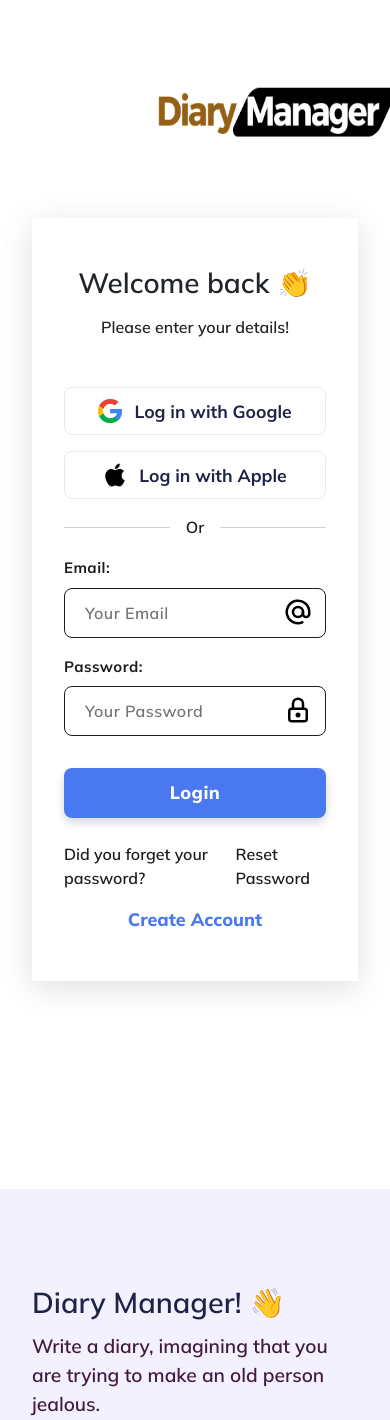
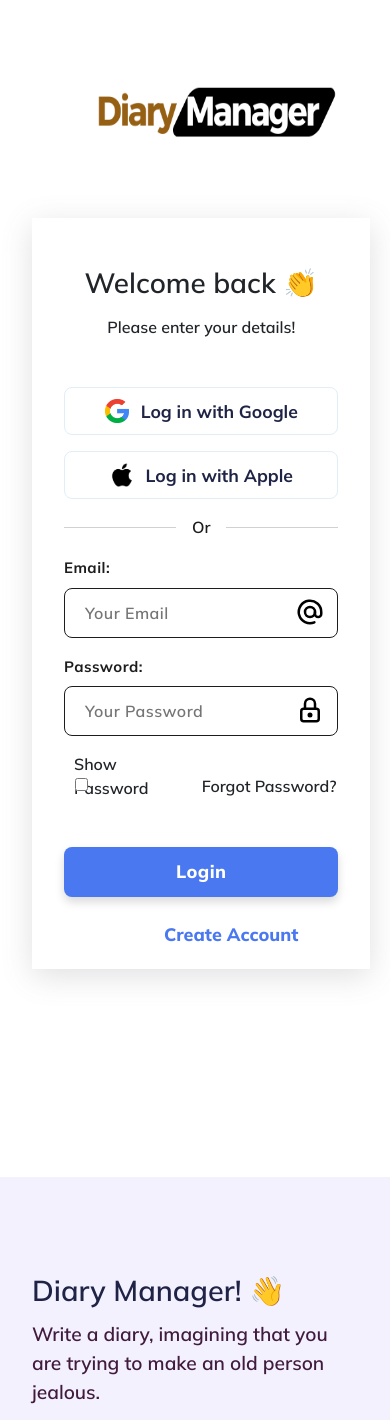
Before and after one commit to Vijayarajvijay/Diary-Manager-FrontEnd, a React (Vite) app: page /login in a window 390 px wide. Shown: the top 1420 px of the page. Built offline with nearby package versions, Linux system fonts and the light colour scheme; grey boxes are pictures that could not be loaded.

Commit message:
created  successfully

```diff
--- a/src/App.css
+++ b/src/App.css
@@ -289,13 +289,70 @@ body {
         padding: 48px 48px 48px 32px;
     }
     .logo{
-margin: 50px 0px 0px 130px !important;
+margin: 50px 0px 0px 70px !important;
 
 
     }
     .login-welcome-row{
       text-align: center;
     }
+    .my-form__row span{
+      display: none;
+    }
+    .my-form__signup{
+    position: absolute;
+    padding-left: 120px;
+
+
+    }
+   #create-ac{
+    padding: 0px 0px 0px 0px;
+    margin-left: 0px;
+   }
+
+   #log-det{
+     margin-left: 100px;
+   }
+   #forget-full{
+height: 600px;
+margin-top: 100px;
+   }
+   #forget-log{
+   margin-left:-45px;
+   }
+#reset-full{
+margin-top: 100px;
+}
+
+   #rest-log{
+    position:static;
+    padding-left: 20px;
+    margin-left: -40px;
+
+   }
+   #log-pass{
+    flex-direction: column;
+   }
+   #log-forget{
+    position:absolute;
+    bottom: 123px;
+    right: 2px;
+   }
+   #cheak{
+  position:absolute;
+  left: 10px;
+  bottom: 130px;
+  ;
+   }
+   .log-sp{
+    padding-right: 190px;
+
+   }
+   #log-btn{
+    margin-top: 12px;
+
+   }
+
 }
 
 /* -------------Login and Signup Css ends here---------------- */
@@ -382,7 +439,7 @@ text-transform: uppercase;
 
 
 
-@media (max-width:600px){
+@media (max-width:600px) {
     .wrapper {
 width: 100%;
 }
@@ -392,7 +449,17 @@ width: 50%;
 text-align: center;
 margin: auto;
 }
+header{
+  background-size: cover;
+  height: 1200px;
+  background-repeat: no-repeat;
+}
 
+ .logo-img {
+  width: 400px !important;
+  height: 150px !important;
+  margin-left: -65px;
+}
 .nav-area {
 float: none;
 margin-top: 0;
@@ -407,10 +474,14 @@ text-align: center;
     .welcome-text {
 width: 100%;
 height: auto;
-margin: 30% 0;
+margin: 460px 0px 0px 0px;
 }
 .welcome-text h1 {
 font-size: 30px;
+}
+.glowing-txt{
+  margin:0px 0px 3px 12px ;
+
 }
 }
 
@@ -629,3 +700,37 @@ font-size: 30px;
     font-size: 1em;
   }
 }
+
+/* -----------------spinner ---------------- */
+
+/* styles.css */
+.loading-screen {
+  position: fixed;
+  top: 0;
+  left: 0;
+  width: 100%;
+  height: 100%;
+  backdrop-filter: blur(3px);
+  display: flex;
+  justify-content: center;
+  align-items: center;
+  z-index: 9999;
+}
+
+.loading-spinner {
+  border: 4px solid #ebe8e8;
+  border-top: 4px solid rgb(81, 81, 87);
+  border-radius: 50%;
+  width: 30px;
+  height: 30px;
+  animation: spin 0.7s linear infinite;
+}
+
+@keyframes spin {
+  0% {
+    transform: rotate(0deg);
+  }
+  100% {
+    transform: rotate(360deg);
+  }
+}
--- /dev/null
+++ b/src/commen/ApiService.jsx
@@ -0,0 +1,10 @@
+import axios from "axios";
+
+const ApiService = axios.create({
+    baseURL:`${import.meta.env.VITE_API_URL}`,
+    headers:{
+        "Content-Type":"application/json"
+    }
+})
+
+export default ApiService
--- a/src/components/Home.jsx
+++ b/src/components/Home.jsx
@@ -10,9 +10,9 @@ function Home () {
 
 <>
 <header>
-    <div className="wrapper">
+    <div className="wrapper" id='home'>
         <div className="logo">
-            <img src={logo} alt="" style={{width:"220px",height:"100px"}} />
+            <img className='logo-img' src={logo} alt="" style={{width:"220px",height:"100px"}} />
         </div>
 <ul className="nav-area">
 <li><a href="#">Home</a></li>
--- a/src/components/Login.jsx
+++ b/src/components/Login.jsx
@@ -1,23 +1,69 @@
-import React from 'react'
-import appleimag from '../assets/apple.png'
-import emailimg from '../assets/email.svg'
-import googleimg from '../assets/google.png'
-import passwordimg from '../assets/password.svg'
-import mainimg from '../assets/main.png'
-import logo from '../assets/logomain 1.png'
-import { useNavigate } from 'react-router-dom'
-
+import React, { useState } from 'react';
+import appleimag from '../assets/apple.png';
+import emailimg from '../assets/email.svg';
+import googleimg from '../assets/google.png';
+import passwordimg from '../assets/password.svg';
+import mainimg from '../assets/main.png';
+import logo from '../assets/logomain 1.png';
+import { useNavigate } from 'react-router-dom';
+import AxiosService from '../utils/ApiService';
+import { toast } from 'react-toastify';
 
 function Login() {
-let navigate=useNavigate()
+  let navigate = useNavigate();
 
+  const [showPassword, setShowPassword] = useState(false);
+  const [loading, setLoading] = useState(false);
+  const togglePasswordVisibility = () => {
+    setShowPassword(!showPassword);
+  };
+
+  const [email, setEmail] = useState('');
+  const [password, setPassword] = useState('');
+
+  const existUser = async (e) => {
+    e.preventDefault();
+    setLoading(true);
+    try {
+      let res = await AxiosService.post('/user/login', {
+        email,
+        password,
+      });
+
+      console.log('Response:', res);
+      if (res.status ==201) {
+        toast.success('Login Successfully');
+        sessionStorage.setItem('userName', res.data.userName);
+        sessionStorage.setItem('email', res.data.email);
+        navigate('/dashboard');
+
+      }
+
+    }
+    catch (error) {
+      console.log('Error',error);
+    toast.error("Invalid Email or Password  ")
+    } finally {
+      setLoading(false);
+    }
+  };
 
   return (
     <>
-      <div className="login-wrapper" >
+      {loading && (
+        <div className="loading-screen">
+          <div className="loading-spinner"></div>
+        </div>
+      )}
+      <div className="login-wrapper">
         <div className="login-side">
           <a href="#" title="Logo">
-                    <img className="logo" src={logo} alt="Logo" style={{width:"250px", height:"80px", marginLeft:"-100px"}}/>
+            <img
+              className="logo"
+              src={logo}
+              alt="Logo"
+              style={{ width: '250px', height: '80px', marginLeft: '-100px' }}
+            />
           </a>
           <div className="my-form__wrapper">
             <div className="login-welcome-row">
@@ -26,18 +72,12 @@ let navigate=useNavigate()
             </div>
             <form className="my-form">
               <div className="socials-row">
-                            <a
-                                href="#"
-                                title="Use Google"
-                            >
-                                <img src={googleimg} alt="Google"/>
+                <a href="#" title="Use Google">
+                  <img src={googleimg} alt="Google" />
                   Log in with Google
                 </a>
-                            <a
-                                href="#"
-                                title="Use Apple"
-                            >
-                                <img src={appleimag} alt="Apple"/>
+                <a href="#" title="Use Apple">
+                  <img src={appleimag} alt="Apple" />
                   Log in with Apple
                 </a>
               </div>
@@ -47,51 +87,54 @@ let navigate=useNavigate()
                 <div className="divider-line"></div>
               </div>
               <div className="text-field">
-                            <label for="email">Email:</label>
+                <label htmlFor="email">Email:</label>
                 <input
                   type="email"
                   id="email"
                   name="email"
                   placeholder="Your Email"
+                  onChange={(e) => setEmail(e.target.value)}
                   required
                 />
-                            <img
-                                alt="Email Icon"
-                                title="Email Icon"
-                                src={emailimg}
-                            />
+                <img alt="Email Icon" title="Email Icon" src={emailimg} />
               </div>
 
-
-
               <div className="text-field">
-                            <label for="password">Password:</label>
+                <label htmlFor="password">Password:</label>
                 <input
                   id="password"
-                                type="password"
+                  type={showPassword ? 'text' : 'password'}
                   name="password"
+                  onChange={(e) => setPassword(e.target.value)}
                   placeholder="Your Password"
-                                title="Minimum 6 characters at
-                                    least 1 Alphabet and 1 Number"
+                  value={password}
+                  title="Minimum 6 characters at least 1 Alphabet and 1 Number"
                   pattern="^(?=.*[A-Za-z])(?=.*\d)[A-Za-z\d]{6,}$"
                   required
                 />
-                            <img
-                                alt="Password Icon"
-                                title="Password Icon"
-                                src={passwordimg}
+                <img alt="Password Icon" title="Password Icon" src={passwordimg} />
+              </div>
+
+              <div id='log-pass' style={{ display: 'flex', alignItems: 'center', gap:"5px", marginLeft: '10px', marginBottom: '-10px' }}>
+                <input id='cheak'
+                  style={{ width: '15px', margin: '-2px 0px 0px 0px' }}
+                  type="checkbox"
+                  checked={showPassword}
+                  onChange={togglePasswordVisibility}
                 />
+                <span className='log-sp' id="show-password-text">
+                  Show Password
+                </span>
+                &nbsp; &nbsp; &nbsp; &nbsp;  &nbsp;  &nbsp;  &nbsp;  &nbsp; &nbsp; &nbsp; &nbsp; &nbsp;
+                <span id="log-forget" style={{ cursor: 'pointer' }} onClick={() => navigate('/forgetpassword')}>
+                  Forgot Password?
+                </span>
               </div>
-                        <input type="submit" className="my-form__button" value="Login"/>
-                        <div className="my-form__actions">
-                            <div className="my-form__row">
-                                <span>Did you forget your password?</span>
-                                <a href="#" title="Reset Password" onClick={()=>navigate('/forgetpassword')}>
-                                    Reset Password
-                                </a>
-                            </div>
-                            <div className="my-form__signup">
-                                <a href="#" title="Create Account" onClick={()=>navigate('/signup')} >
+
+              <input type="submit" id='log-btn' className="my-form__button" onClick={(e)=>existUser(e)} value="Login" />
+              <div className="my-form__actions" id="log-det">
+                <div className="my-form__signup" id="create-ac">
+                  <a href="#"  title="Create Account" onClick={() => navigate('/signup')}>
                     Create Account
                   </a>
                 </div>
@@ -99,21 +142,16 @@ let navigate=useNavigate()
             </form>
           </div>
         </div>
-            <div className="info-side ">
-                <img src={mainimg} alt="Mock" className="mockup" style={{width:'300px'}}/>
+        <div className="info-side">
+          <img src={mainimg} alt="Mock" className="mockup" style={{ width: '300px' }} />
           <div className="welcome-message">
             <h2>Diary Manager! 👋</h2>
-                    <p>
-                    Write a diary, imagining that you are trying to make an old person jealous.
-                    </p>
+            <p>Write a diary, imagining that you are trying to make an old person jealous.</p>
           </div>
         </div>
       </div>
-
     </>
-  )
+  );
 }
 
-
-
-export default Login
+export default Login;
--- a/src/components/Resetpassword.jsx
+++ b/src/components/Resetpassword.jsx
@@ -9,10 +9,10 @@ function Resetpassword() {
 let navigate = useNavigate()
   return (
     <>
-    <div className='container-fluid' >
+    <div className='container-fluid' id='reset-full' >
     <div className="login-side">
 
-                <div className="my-form__wrapper" style={{marginTop:"-120px",paddingBottom:"25px"}}>
+                <div className="my-form__wrapper" id='reset-det' style={{marginTop:"-120px",paddingBottom:"25px"}}>
                     <div className="login-welcome-row" style={{textAlign:"center"}}>
                         <h1> Reset Password </h1>
                         <p>Enter your new password</p>
@@ -61,7 +61,7 @@ let navigate = useNavigate()
                             />
                         </div>
                         <input type="submit" className="my-form__button" value="Update Password"/>
-                        <div className="my-form__signup" >
+                        <div className="my-form__signup" id='rest-log' >
 
                                 <a href="#" title="Login" onClick={()=>navigate('/login')} >
                                     Login
--- a/src/components/Signup.jsx
+++ b/src/components/Signup.jsx
@@ -1,45 +1,79 @@
-import React from 'react'
-import appleimag from '../assets/apple.png'
-import emailimg from '../assets/email.svg'
-import googleimg from '../assets/google.png'
-import passwordimg from '../assets/password.svg'
-import mainimg from '../assets/main.png'
-import logo from '../assets/logomain 1.png'
-import { useNavigate } from 'react-router-dom'
-import userimage from '../assets/user1.png'
-
+import React from 'react';
+import appleimag from '../assets/apple.png';
+import emailimg from '../assets/email.svg';
+import googleimg from '../assets/google.png';
+import passwordimg from '../assets/password.svg';
+import mainimg from '../assets/main.png';
+import logo from '../assets/logomain 1.png';
+import { useNavigate } from 'react-router-dom';
+import userimage from '../assets/user1.png';
+import AxiosService from '../utils/ApiService';
+import { useState } from 'react';
+import { toast } from 'react-toastify';
 
 function Signup() {
-let navigate=useNavigate()
+  const [loading, setLoading] = useState(false);
+  const [showPassword, setShowPassword] = useState(false);
+  const togglePasswordVisibility = () => {
+    setShowPassword(!showPassword);
+  };
+  let navigate = useNavigate();
 
+  let [userName, setUserName] = useState('');
+  let [email, setEmail] = useState('');
+  let [password, setPassword] = useState('');
+
+  const handleSignup = async (e) => {
+    e.preventDefault();
+    setLoading(true);
+    try {
+      let res = await AxiosService.post('/user/signup', {
+        userName,
+        email,
+        password,
+      });
+      if (res.status === 201) {
+        toast.success('User Created Successfully');
+        navigate('/login');
+      }
+    } catch (error) {
+      console.error('Signup failed:', error);
+      toast.error('Fill all the details correctly');
+    } finally {
+      setLoading(false);
+    }
+  };
 
   return (
     <>
+      {loading && (
+        <div className="loading-screen">
+          <div className="loading-spinner"></div>
+        </div>
+      )}
 
       <div className="login-wrapper">
         <div className="login-side">
           <a href="#" title="Logo">
-                    <img className="logo" src={logo} alt="Logo" style={{width:"250px", height:"80px", marginLeft:"-100px"}}/>
+            <img
+              className="logo"
+              src={logo}
+              alt="Logo"
+              style={{ width: '250px', height: '80px', marginLeft: '-100px' }}
+            />
           </a>
           <div className="my-form__wrapper">
             <div className="login-welcome-row ">
               <h1>Create your account👋</h1>
-
             </div>
             <form className="my-form">
               <div className="socials-row">
-                            <a
-                                href="#"
-                                title="Use Google"
-                            >
-                                <img src={googleimg} alt="Google"/>
+                <a href="#" title="Use Google">
+                  <img src={googleimg} alt="Google" />
                   Sign up with Google
                 </a>
-                            <a
-                                href="#"
-                                title="Use Apple"
-                            >
-                                <img src={appleimag} alt="Apple"/>
+                <a href="#" title="Use Apple">
+                  <img src={appleimag} alt="Apple" />
                   Sign up with Apple
                 </a>
               </div>
@@ -49,105 +83,104 @@ let navigate=useNavigate()
                 <div className="divider-line"></div>
               </div>
               <div className="text-field">
-                            <label for="text">User Name:</label>
+                <label htmlFor="text">User Name:</label>
                 <input
                   type="text"
                   id="text"
                   name="text"
                   placeholder="User Name"
+                  onChange={(e) => setUserName(e.target.value)}
                   required
                 />
-                            <img
-                                alt="Email Icon"
-                                title="Email Icon"
-                                src={userimage}
-                            />
+                <img alt="Email Icon" title="Email Icon" src={userimage} />
               </div>
 
               <div className="text-field">
-                            <label for="email">Email:</label>
+                <label htmlFor="email">Email:</label>
                 <input
                   type="email"
                   id="email"
                   name="email"
+                  value={email}
                   placeholder="Your Email"
+                  onChange={(e) => setEmail(e.target.value)}
                   required
                 />
-                            <img
-                                alt="Email Icon"
-                                title="Email Icon"
-                                src={emailimg}
-                            />
+                <img alt="Email Icon" title="Email Icon" src={emailimg} />
               </div>
 
               <div className="text-field">
-                            <label for="password">Password:</label>
+                <label htmlFor="password">Password:</label>
                 <input
                   id="password"
-                                type="password"
+                  type={showPassword ? 'text' : 'password'}
                   name="password"
+                  value={password}
                   placeholder="Your Password"
-                                title="Minimum 6 characters at
-                                    least 1 Alphabet and 1 Number"
+                  title="Minimum 6 characters at least 1 Alphabet and 1 Number"
                   pattern="^(?=.*[A-Za-z])(?=.*\d)[A-Za-z\d]{6,}$"
                   required
+                  onChange={(e) => setPassword(e.target.value)}
                 />
                 <img
                   alt="Password Icon"
                   title="Password Icon"
                   src={passwordimg}
+                  style={{ marginBottom: '60px' }}
                 />
+                <div style={{ display: 'flex' }}>
+                  <input
+                    style={{ width: '15px' }}
+                    type="checkbox"
+                    checked={showPassword}
+                    onChange={togglePasswordVisibility}
+                  />
+                  <span
+                    style={{
+                      paddingTop: '24px',
+                      paddingLeft: '10px',
+                    }}
+                  >
+                    Show Password
+                  </span>
+                </div>
               </div>
 
-                        <div className="text-field">
-                            <label for="password"> Repeat Password:</label>
               <input
-                                id="password"
-                                type="password"
-                                name="password"
-                                placeholder="Your Password"
-                                title="Minimum 6 characters at
-                                    least 1 Alphabet and 1 Number"
-                                pattern="^(?=.*[A-Za-z])(?=.*\d)[A-Za-z\d]{6,}$"
-                                required
+                type="submit"
+                className="my-form__button"
+                onClick={handleSignup}
+                style={{ marginTop: '0px' }}
+                value="Sign up"
               />
-                            <img
-                                alt="Password Icon"
-                                title="Password Icon"
-                                src={passwordimg}
-                            />
-                        </div>
-
-                        <input type="submit" className="my-form__button" value="Sign up"/>
               <div className="my-form__actions">
                 <div className="my-form__row">
                   <span>Already have account ?</span>
                   <div className="my-form__signup">
-                                <a href="#" title="Create Account" onClick={()=>navigate('/login')} style={{marginRight:"165px"}}>
+                    <a
+                      href="#"
+                      title="Create Account"
+                      onClick={() => navigate('/login')}
+                      style={{ marginRight: '165px' }}
+                    >
                       Login
                     </a>
                   </div>
                 </div>
-
               </div>
             </form>
           </div>
         </div>
-            <div className="info-side " style={{marginTop:"264px"}} >
-                <img src={mainimg} alt="Mock" className="mockup" style={{width:'300px',}}/>
+        <div className="info-side " style={{ marginTop: '220px' }}>
+          <img src={mainimg} alt="Mock" className="mockup" style={{ width: '300px' }} />
           <div className="welcome-message">
             <h2>Diary Manager! 👋</h2>
-                    <p>
-                    Each new day is a blank page in the diary of your life.
-                    </p>
+            <p>Each new day is a blank page in the diary of your life.</p>
           </div>
         </div>
       </div>
-
     </>
-  )
+  );
 }
 
-
-
-export default Signup
+export default Signup;
--- a/src/main.jsx
+++ b/src/main.jsx
@@ -3,6 +3,8 @@ import ReactDOM from 'react-dom/client'
 import 'bootstrap/dist/css/bootstrap.min.css';
 import 'bootstrap/dist/js/bootstrap.min.js';
 import "@fortawesome/fontawesome-free/css/all.min.css";
+import 'react-toastify/dist/ReactToastify.css';
+import { ToastContainer } from 'react-toastify';
 import App from './App.jsx'
 
 import './App.css'
@@ -11,5 +13,6 @@ import './App.css'
 ReactDOM.createRoot(document.getElementById('root')).render(
   <React.StrictMode>
     <App />
+    <ToastContainer autoClose={2000}/>
   </React.StrictMode>,
 )
--- a/src/routes/AppRoutes.jsx
+++ b/src/routes/AppRoutes.jsx
@@ -5,6 +5,7 @@ import Login from '../components/Login'
 import Home from '../components/Home'
 import Forgetpassword from '../components/Forgetpassword'
 import Resetpassword from '../components/Resetpassword'
+import Dashboard from '../components/Dashboard'
 function AppRoutes() {
   return (
   <Routes>
@@ -14,6 +15,7 @@ function AppRoutes() {
   <Route path='/home' element={<Home/>}/>
   <Route path='/forgetpassword' element={<Forgetpassword/>}/>
   <Route path='/resetpassword' element={<Resetpassword/>}/>
+  <Route path='/dashboard' element={<Dashboard/>}/>
   <Route path='/*' element={<Navigate to = '/home'/>}/>
 
 
```
Also changed, not shown: src/components/Dashboard.jsx (added, +9 -0 lines), src/components/Forgetpassword.jsx (+4 -4 lines), src/utils/ApiService.jsx (+8 -8 lines). Lines whose indentation alone changed are shown as unchanged.
